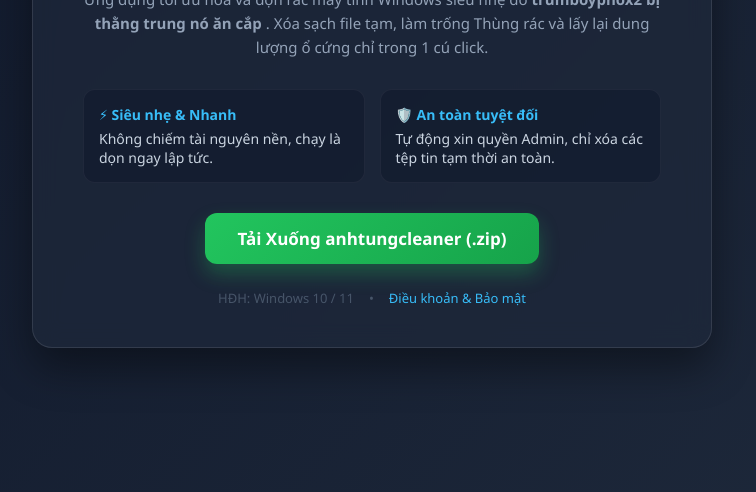
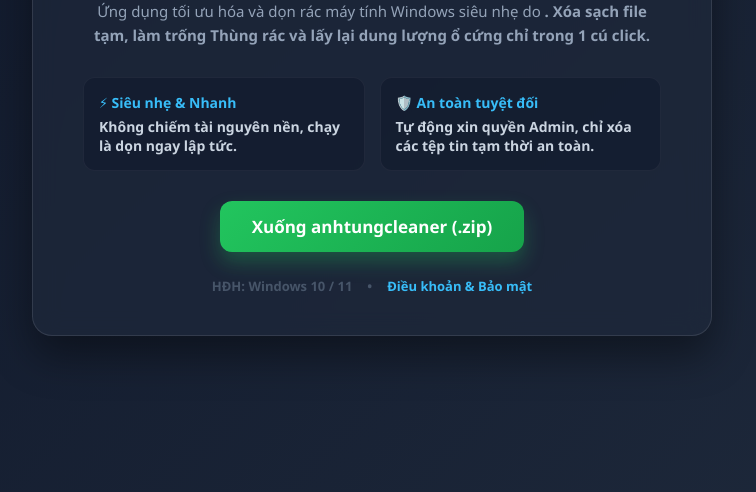
Before and after one commit to anhtungclearner/index.html, a plain HTML site: page index.html in a window 1280 px wide. Shown: the part 308-800 px from the top of the page, without its empty margins (268-1024 px from the left). Drawn offline with Linux system fonts and the light colour scheme.

Commit message:
Update index.html

```diff
--- a/index.html
+++ b/index.html
@@ -186,7 +186,7 @@
     <div class="container">
         <div class="badge">🚀 anhtungcleaner v1.0 Chính Thức</div>
         <h1>anhtungcleaner</h1>
-        <p>Ứng dụng tối ưu hóa và dọn rác máy tính Windows siêu nhẹ do <strong>trumboyphox2 bị thằng trung nó ăn cắp</strong> . Xóa sạch file tạm, làm trống Thùng rác và lấy lại dung lượng ổ cứng chỉ trong 1 cú click.</p>
+        <p>Ứng dụng tối ưu hóa và dọn rác máy tính Windows siêu nhẹ do <strong anh tung shur đẹp trai hơn trumboyphox2</strong> . Xóa sạch file tạm, làm trống Thùng rác và lấy lại dung lượng ổ cứng chỉ trong 1 cú click.</p>
 
         <div class="features">
             <div class="feature-item">
@@ -200,7 +200,7 @@
         </div>
 
         <!-- Nút tải file exe của anhtungcleaner -->
-       <a href="anhtungcleaner.zip" class="btn">Tải Xuống anhtungcleaner (.zip)</a>
+       <a href="anhtungcleaner.zip" class="btn"> Xuống anhtungcleaner (.zip)</a>
 
         <div class="footer-info">
             <span>HĐH: Windows 10 / 11</span>
```
